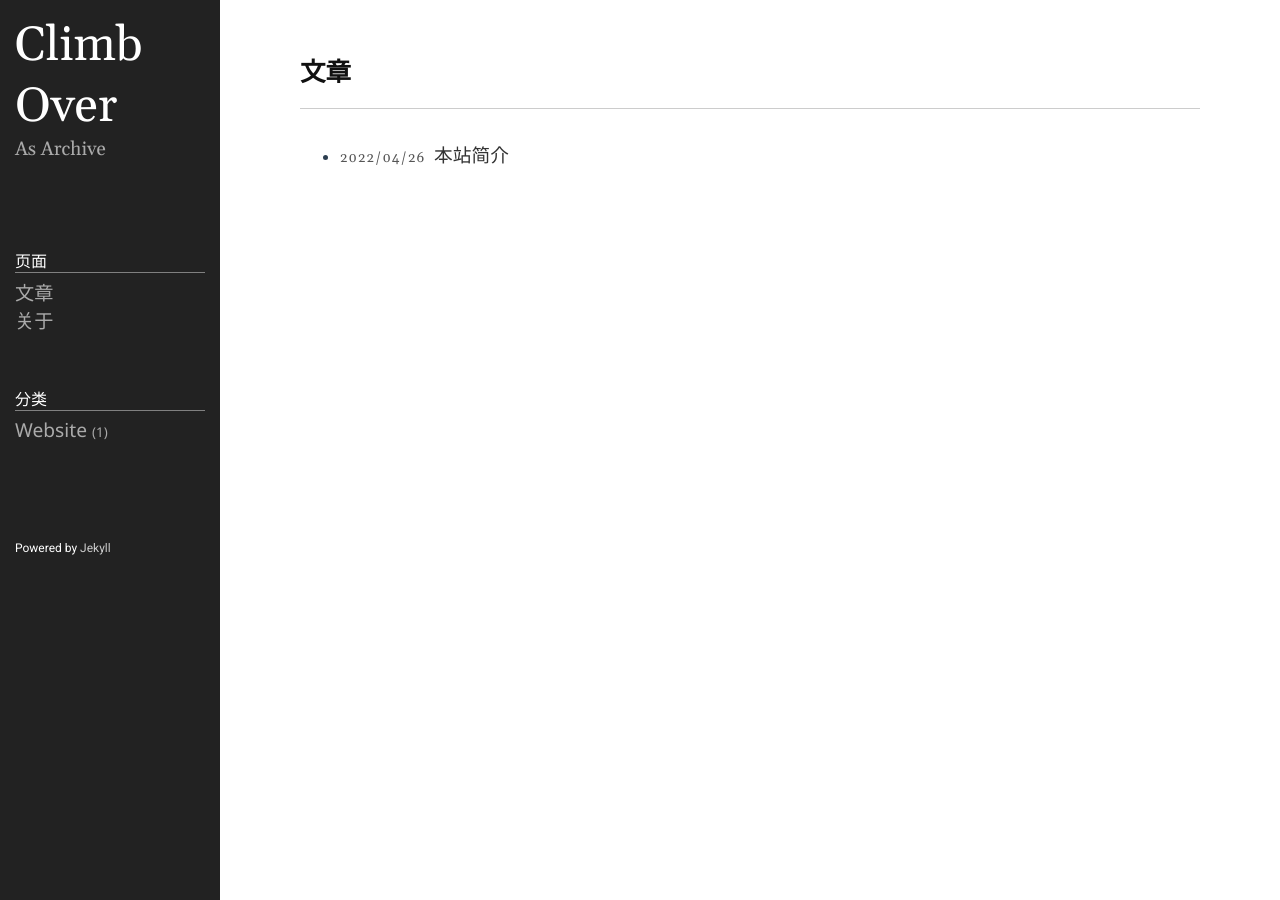
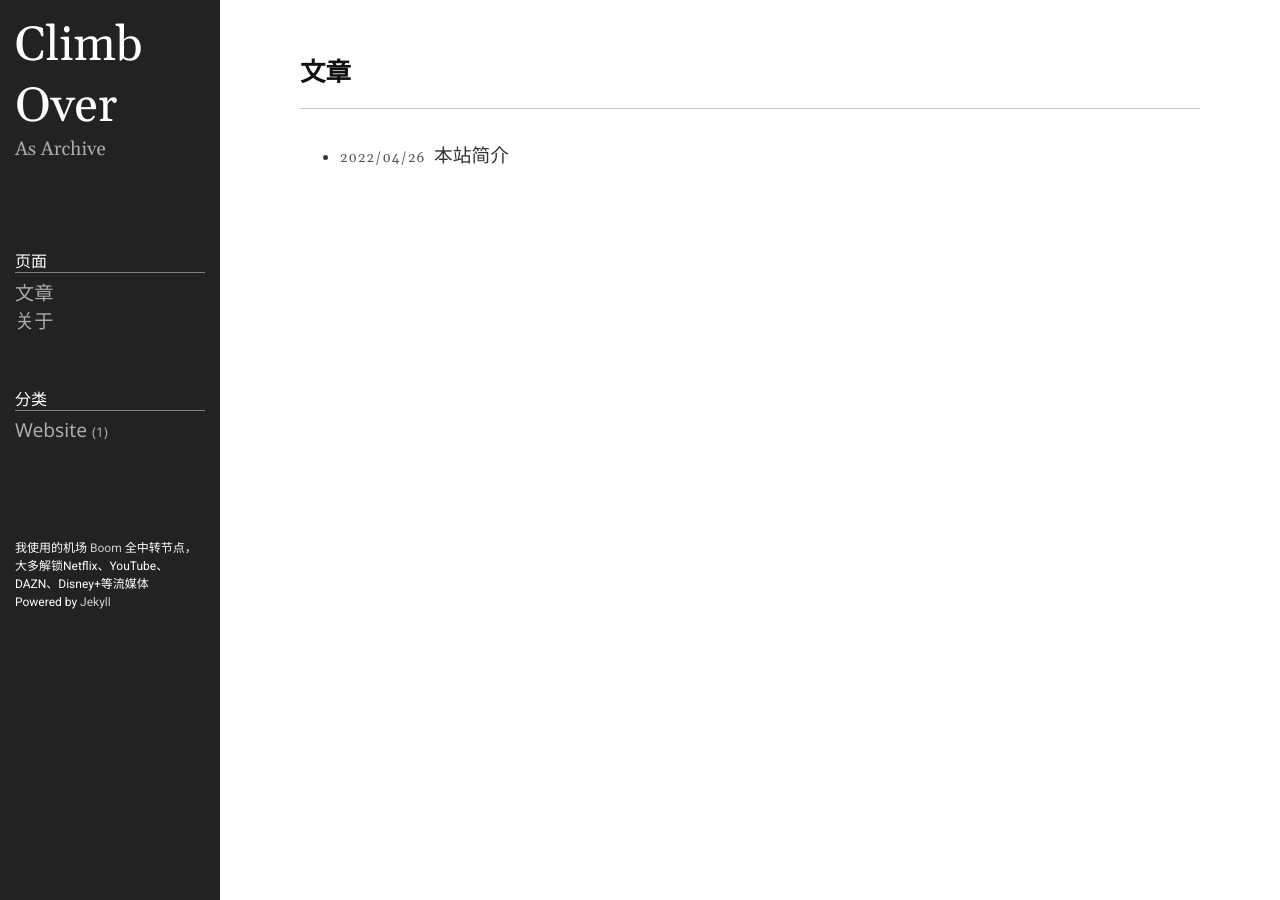
Before and after one commit to missdeer/climbover, a Jekyll site: the page built from index.md, in a window 1280 px wide. Built offline with Jekyll 4.4.1, drawn with Linux system fonts in a browser that asks for light colours.

Commit message:
add aff link

```diff
--- a/_includes/sidebar.html
+++ b/_includes/sidebar.html
@@ -48,5 +49,7 @@
 </div>
 
 <div class="sidebar-item sidebar-footer">
+	<p>我使用的机场 <a href="https://www.boomssv.com/aff.php?aff=2340" target="_blank">Boom</a>
+		全中转节点，大多解锁Netflix、YouTube、DAZN、Disney+等流媒体</p>
 	<p>Powered by <a href="https://github.com/jekyll/jekyll">Jekyll</a></p>
 </div>
```
Also changed, not shown: other parts of _includes/sidebar.html (+2 -1 lines). Lines whose indentation alone changed are shown as unchanged.
